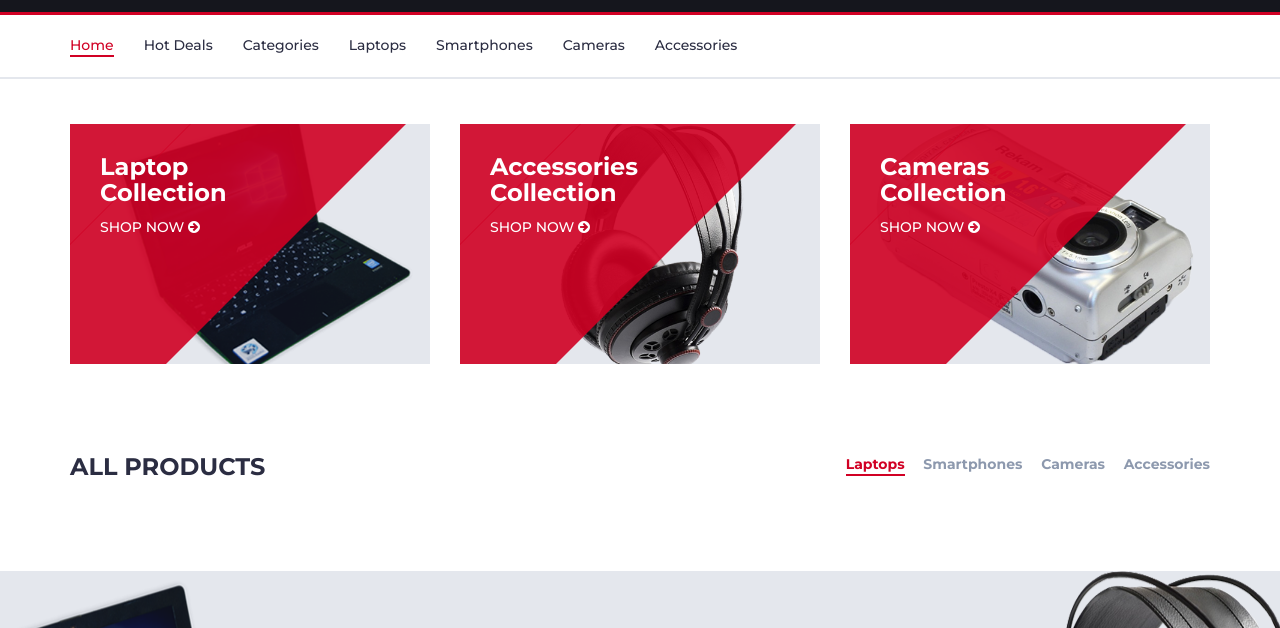
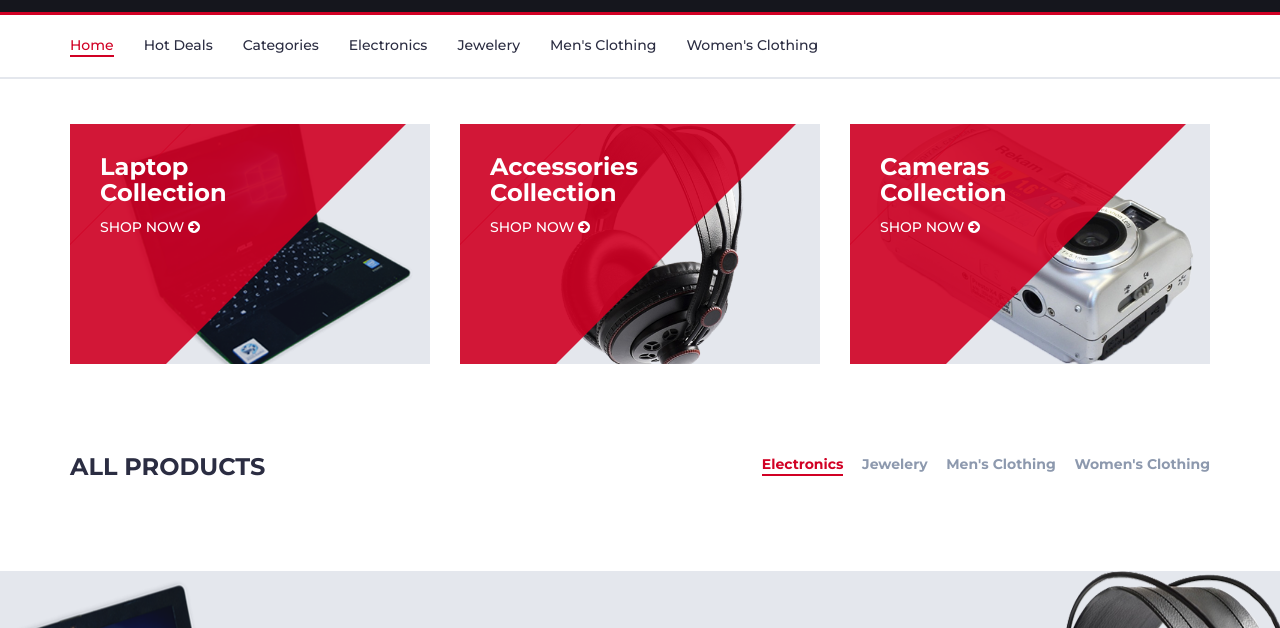
Before and after one commit to CrispinManda/fake-store-API, a plain HTML site: page index.html in a window 1280 px wide. Shown: the part 128-756 px from the top of the page. Drawn offline with Linux system fonts and the light colour scheme; no server answers.

```diff
--- a/index.html
+++ b/index.html
@@ -150,10 +150,10 @@
 						<li class="active"><a href="#">Home</a></li>
 						<li><a href="#">Hot Deals</a></li>
 						<li><a href="#">Categories</a></li>
-						<li><a href="#">Laptops</a></li>
-						<li><a href="#">Smartphones</a></li>
-						<li><a href="#">Cameras</a></li>
-						<li><a href="#">Accessories</a></li>
+						<li><a href="#">Electronics</a></li>
+						<li><a href="#">Jewelery</a></li>
+						<li><a href="#">Men's Clothing</a></li>
+						<li><a href="#">Women's Clothing</a></li>
 					</ul>
 
 				</div>
@@ -230,10 +230,11 @@
 							<h3 class="title">All Products</h3>
 							<div class="section-nav">
 								<ul class="section-tab-nav tab-nav">
-									<li class="active"><a data-toggle="tab" href="#tab1">Laptops</a></li>
-									<li><a data-toggle="tab" href="#tab1">Smartphones</a></li>
-									<li><a data-toggle="tab" href="#tab1">Cameras</a></li>
-									<li><a data-toggle="tab" href="#tab1">Accessories</a></li>
+									<li class="active"><a data-toggle="tab" href="#tab1">
+										Electronics</a></li>
+									<li><a data-toggle="tab" href="#tab1">Jewelery</a></li>
+									<li><a data-toggle="tab" href="#tab1">Men's Clothing</a></li>
+									<li><a data-toggle="tab" href="#tab1">Women's Clothing</a></li>
 								</ul>
 							</div>
 						</div>
@@ -349,9 +350,9 @@
 						<div class="col-md-3 col-xs-6">
 							<div class="footer">
 								<h3 class="footer-title">About Us</h3>
-								<p>Lorem ipsum dolor sit amet, consectetur adipisicing elit, sed do eiusmod tempor incididunt ut.</p>
+								<p>We are the best online shop that  gives you every product you need at affordable price. </p>
 								<ul class="footer-links">
-									<li><a href="#"><i class="fa fa-map-marker"></i>1734 Stonecoal Road</a></li>
+									<li><a href="#"><i class="fa fa-map-marker"></i>Kimathi Road</a></li>
 									<li><a href="#"><i class="fa fa-phone"></i>+254712321004</a></li>
 									<li><a href="#"><i class="fa fa-envelope-o"></i>crispinmanda06@gmail.com</a></li>
 								</ul>
```
